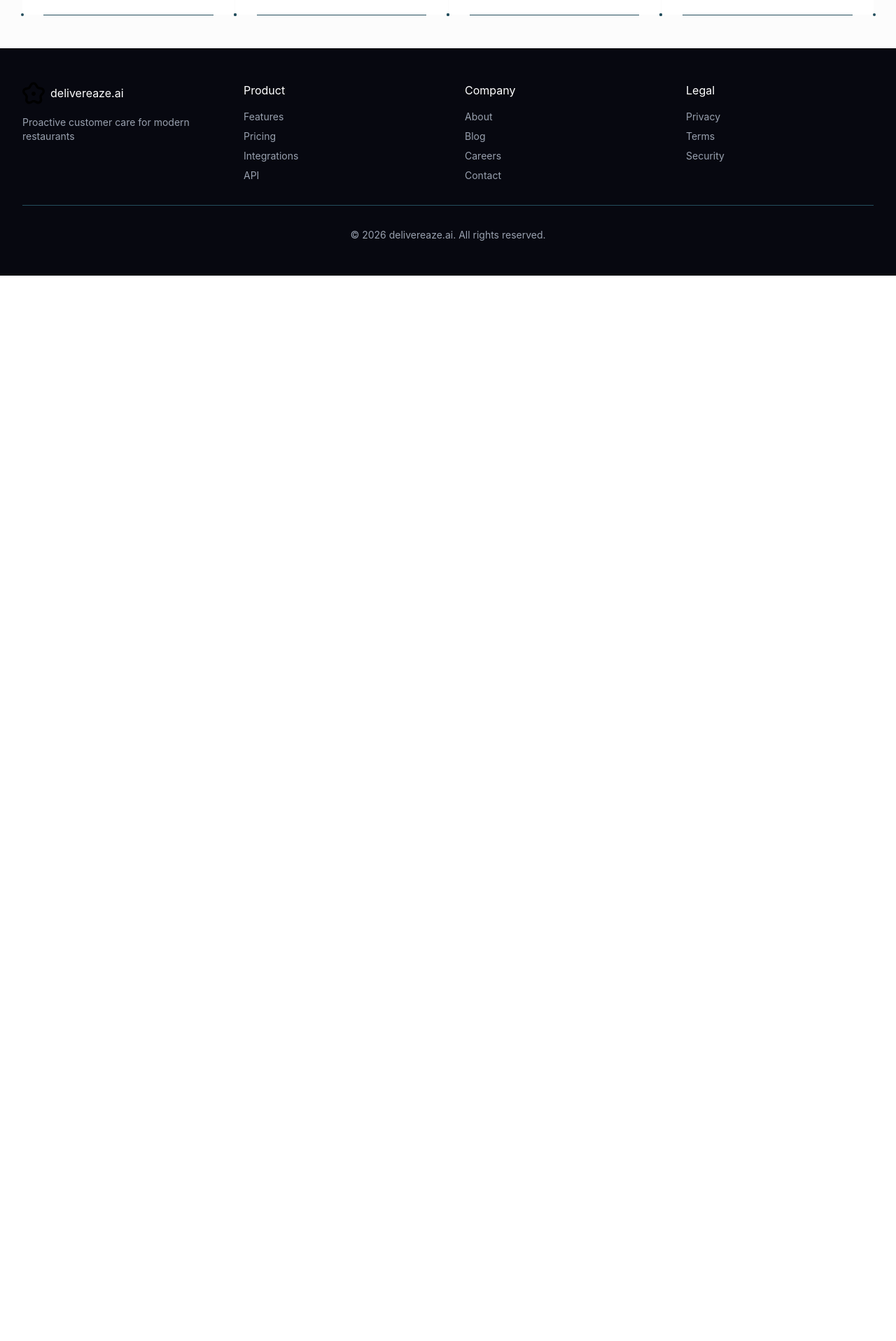
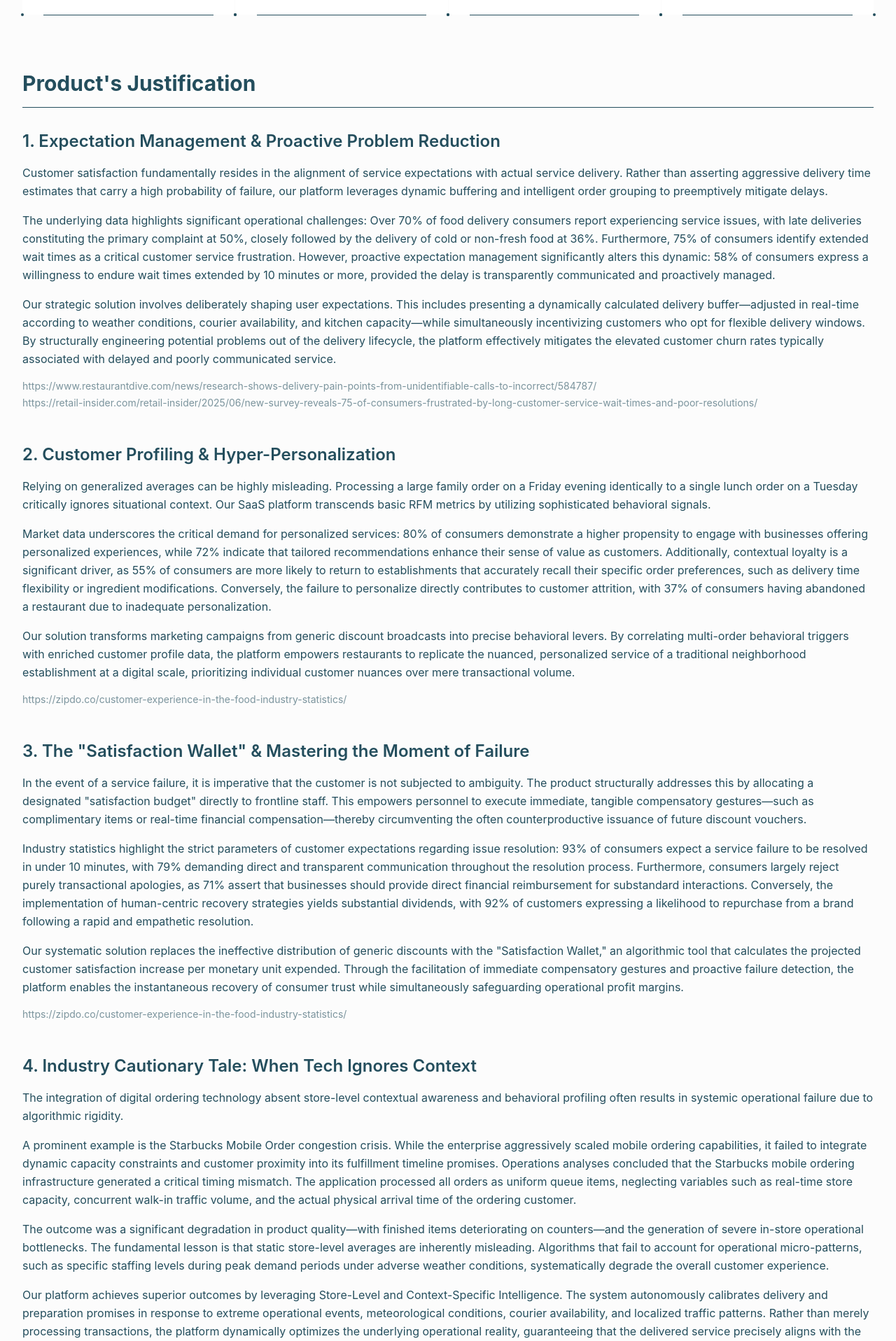
Before and after one commit to soloiaros/delivereaze, a React (Vite) app: page /stats in a window 1280 px wide. Shown: the part 880-2797 px from the top of the page at 70% size. Before the commit the page ends 1274 px from the top, so only its background shows below. Built offline with nearby package versions, Linux system fonts and the light colour scheme.

Commit message:
docs: translate full data from PDF to web
The justification for the product section was created, edited, and
added to the website

```diff
--- a/src/components/DetailedStats.jsx
+++ b/src/components/DetailedStats.jsx
@@ -122,6 +122,78 @@ export default function DetailedStats() {
             <StatCard key={index} index={index} {...stat} />
           ))}
         </div>
+
+        <section className="product-justification mt-20" style={{ color: 'var(--stats-color)' }}>
+          <h2 className="text-3xl font-bold mb-8 pb-4 border-b" style={{ borderColor: 'var(--stats-border-color)' }}>Product's Justification</h2>
+
+          <div className="justification-section mb-12">
+            <h3 className="text-2xl font-semibold mb-4">1. Expectation Management & Proactive Problem Reduction</h3>
+            <p className="mb-4 leading-relaxed">
+              Customer satisfaction fundamentally resides in the alignment of service expectations with actual service delivery. Rather than asserting aggressive delivery time estimates that carry a high probability of failure, our platform leverages dynamic buffering and intelligent order grouping to preemptively mitigate delays.
+            </p>
+            <p className="mb-4 leading-relaxed">
+              The underlying data highlights significant operational challenges: Over 70% of food delivery consumers report experiencing service issues, with late deliveries constituting the primary complaint at 50%, closely followed by the delivery of cold or non-fresh food at 36%. Furthermore, 75% of consumers identify extended wait times as a critical customer service frustration. However, proactive expectation management significantly alters this dynamic: 58% of consumers express a willingness to endure wait times extended by 10 minutes or more, provided the delay is transparently communicated and proactively managed.
+            </p>
+            <p className="mb-4 leading-relaxed">
+              Our strategic solution involves deliberately shaping user expectations. This includes presenting a dynamically calculated delivery buffer—adjusted in real-time according to weather conditions, courier availability, and kitchen capacity—while simultaneously incentivizing customers who opt for flexible delivery windows. By structurally engineering potential problems out of the delivery lifecycle, the platform effectively mitigates the elevated customer churn rates typically associated with delayed and poorly communicated service.
+            </p>
+            <div className="sources text-sm mt-4" style={{ color: 'var(--stats-color-muted)' }}>
+              <div className="mb-1">https://www.restaurantdive.com/news/research-shows-delivery-pain-points-from-unidentifiable-calls-to-incorrect/584787/</div>
+              <div>https://retail-insider.com/retail-insider/2025/06/new-survey-reveals-75-of-consumers-frustrated-by-long-customer-service-wait-times-and-poor-resolutions/</div>
+            </div>
+          </div>
+
+          <div className="justification-section mb-12">
+            <h3 className="text-2xl font-semibold mb-4">2. Customer Profiling & Hyper-Personalization</h3>
+            <p className="mb-4 leading-relaxed">
+              Relying on generalized averages can be highly misleading. Processing a large family order on a Friday evening identically to a single lunch order on a Tuesday critically ignores situational context. Our SaaS platform transcends basic RFM metrics by utilizing sophisticated behavioral signals.
+            </p>
+            <p className="mb-4 leading-relaxed">
+              Market data underscores the critical demand for personalized services: 80% of consumers demonstrate a higher propensity to engage with businesses offering personalized experiences, while 72% indicate that tailored recommendations enhance their sense of value as customers. Additionally, contextual loyalty is a significant driver, as 55% of consumers are more likely to return to establishments that accurately recall their specific order preferences, such as delivery time flexibility or ingredient modifications. Conversely, the failure to personalize directly contributes to customer attrition, with 37% of consumers having abandoned a restaurant due to inadequate personalization.
+            </p>
+            <p className="mb-4 leading-relaxed">
+              Our solution transforms marketing campaigns from generic discount broadcasts into precise behavioral levers. By correlating multi-order behavioral triggers with enriched customer profile data, the platform empowers restaurants to replicate the nuanced, personalized service of a traditional neighborhood establishment at a digital scale, prioritizing individual customer nuances over mere transactional volume.
+            </p>
+            <div className="sources text-sm mt-4" style={{ color: 'var(--stats-color-muted)' }}>
+              <div>https://zipdo.co/customer-experience-in-the-food-industry-statistics/</div>
+            </div>
+          </div>
+
+          <div className="justification-section mb-12">
+            <h3 className="text-2xl font-semibold mb-4">3. The "Satisfaction Wallet" & Mastering the Moment of Failure</h3>
+            <p className="mb-4 leading-relaxed">
+              In the event of a service failure, it is imperative that the customer is not subjected to ambiguity. The product structurally addresses this by allocating a designated "satisfaction budget" directly to frontline staff. This empowers personnel to execute immediate, tangible compensatory gestures—such as complimentary items or real-time financial compensation—thereby circumventing the often counterproductive issuance of future discount vouchers.
+            </p>
+            <p className="mb-4 leading-relaxed">
+              Industry statistics highlight the strict parameters of customer expectations regarding issue resolution: 93% of consumers expect a service failure to be resolved in under 10 minutes, with 79% demanding direct and transparent communication throughout the resolution process. Furthermore, consumers largely reject purely transactional apologies, as 71% assert that businesses should provide direct financial reimbursement for substandard interactions. Conversely, the implementation of human-centric recovery strategies yields substantial dividends, with 92% of customers expressing a likelihood to repurchase from a brand following a rapid and empathetic resolution.
+            </p>
+            <p className="mb-4 leading-relaxed">
+              Our systematic solution replaces the ineffective distribution of generic discounts with the "Satisfaction Wallet," an algorithmic tool that calculates the projected customer satisfaction increase per monetary unit expended. Through the facilitation of immediate compensatory gestures and proactive failure detection, the platform enables the instantaneous recovery of consumer trust while simultaneously safeguarding operational profit margins.
+            </p>
+            <div className="sources text-sm mt-4" style={{ color: 'var(--stats-color-muted)' }}>
+              <div>https://zipdo.co/customer-experience-in-the-food-industry-statistics/</div>
+            </div>
+          </div>
+
+          <div className="justification-section mb-12">
+            <h3 className="text-2xl font-semibold mb-4">4. Industry Cautionary Tale: When Tech Ignores Context</h3>
+            <p className="mb-4 leading-relaxed">
+              The integration of digital ordering technology absent store-level contextual awareness and behavioral profiling often results in systemic operational failure due to algorithmic rigidity.
+            </p>
+            <p className="mb-4 leading-relaxed">
+              A prominent example is the Starbucks Mobile Order congestion crisis. While the enterprise aggressively scaled mobile ordering capabilities, it failed to integrate dynamic capacity constraints and customer proximity into its fulfillment timeline promises. Operations analyses concluded that the Starbucks mobile ordering infrastructure generated a critical timing mismatch. The application processed all orders as uniform queue items, neglecting variables such as real-time store capacity, concurrent walk-in traffic volume, and the actual physical arrival time of the ordering customer.
+            </p>
+            <p className="mb-4 leading-relaxed">
+              The outcome was a significant degradation in product quality—with finished items deteriorating on counters—and the generation of severe in-store operational bottlenecks. The fundamental lesson is that static store-level averages are inherently misleading. Algorithms that fail to account for operational micro-patterns, such as specific staffing levels during peak demand periods under adverse weather conditions, systematically degrade the overall customer experience.
+            </p>
+            <p className="mb-4 leading-relaxed">
+              Our platform achieves superior outcomes by leveraging Store-Level and Context-Specific Intelligence. The system autonomously calibrates delivery and preparation promises in response to extreme operational events, meteorological conditions, courier availability, and localized traffic patterns. Rather than merely processing transactions, the platform dynamically optimizes the underlying operational reality, guaranteeing that the delivered service precisely aligns with the established customer expectations.
+            </p>
+            <div className="sources text-sm mt-4" style={{ color: 'var(--stats-color-muted)' }}>
+              <div>https://www.leanblog.org/2026/03/starbucks-mobile-order-timing-problem-chick-fil-a-solved/</div>
+            </div>
+          </div>
+        </section>
       </div>
     </div>
   );
```
